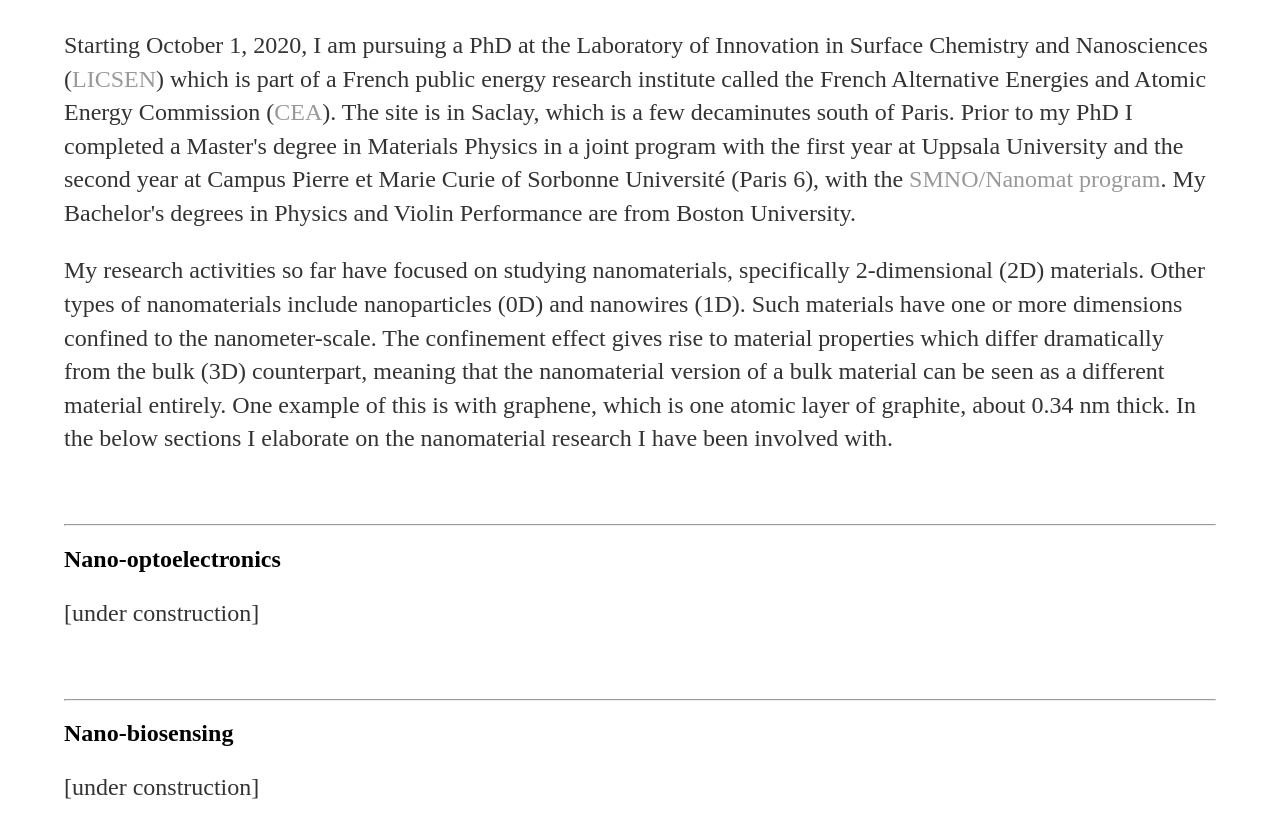
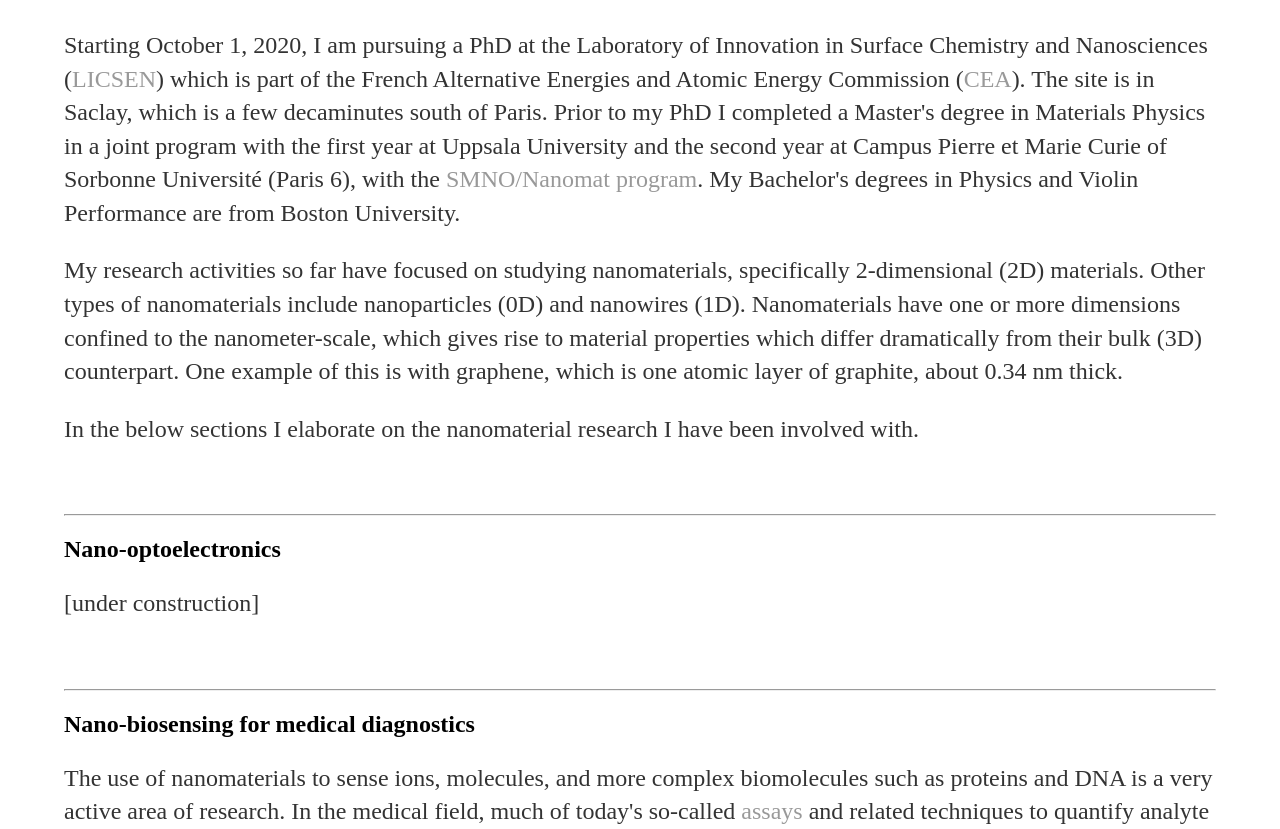
Before and after one commit to nullberg/mywebsite, a plain HTML site: page research-activities.html in a window 1280 px wide. Shown: the part 184-1013 px from the top of the page. Drawn offline with Linux system fonts and the light colour scheme.

Commit message:
Adding content in nano-biosensing section

```diff
--- a/research-activities.html
+++ b/research-activities.html
@@ -22,9 +22,11 @@
 	<h1>Research activities</h1>
 
 
-	<p>Starting October 1, 2020, I am pursuing a PhD at the Laboratory of Innovation in Surface Chemistry and Nanosciences (<a href="http://iramis.cea.fr/nimbe/licsen/">LICSEN</a>) which is part of a French public energy research institute called the French Alternative Energies and Atomic Energy Commission (<a href="https://en.wikipedia.org/wiki/French_Alternative_Energies_and_Atomic_Energy_Commission">CEA</a>). The site is in Saclay, which is a few decaminutes south of Paris. Prior to my PhD I completed a Master's degree in Materials Physics in a joint program with the first year at Uppsala University and the second year at Campus Pierre et Marie Curie of Sorbonne Université (Paris 6), with the <a href="http://master.physique.sorbonne-universite.fr/fr/m2/smno/smno.html">SMNO/Nanomat program</a>. My Bachelor's degrees in Physics and Violin Performance are from Boston University.</p>
+	<p>Starting October 1, 2020, I am pursuing a PhD at the Laboratory of Innovation in Surface Chemistry and Nanosciences (<a href="http://iramis.cea.fr/nimbe/licsen/">LICSEN</a>) which is part of the French Alternative Energies and Atomic Energy Commission (<a href="https://en.wikipedia.org/wiki/French_Alternative_Energies_and_Atomic_Energy_Commission">CEA</a>). The site is in Saclay, which is a few decaminutes south of Paris. Prior to my PhD I completed a Master's degree in Materials Physics in a joint program with the first year at Uppsala University and the second year at Campus Pierre et Marie Curie of Sorbonne Université (Paris 6), with the <a href="http://master.physique.sorbonne-universite.fr/fr/m2/smno/smno.html">SMNO/Nanomat program</a>. My Bachelor's degrees in Physics and Violin Performance are from Boston University.</p>
 
-	<p>My research activities so far have focused on studying nanomaterials, specifically 2-dimensional (2D) materials.  Other types of nanomaterials include nanoparticles (0D) and nanowires (1D).  Such materials have one or more dimensions confined to the nanometer-scale.  The confinement effect gives rise to material properties which differ dramatically from the bulk (3D) counterpart, meaning that the nanomaterial version of a bulk material can be seen as a different material entirely.  One example of this is with graphene, which is one atomic layer of graphite, about 0.34 nm thick. In the below sections I elaborate on the nanomaterial research I have been involved with.</p>
+	<p>My research activities so far have focused on studying nanomaterials, specifically 2-dimensional (2D) materials.  Other types of nanomaterials include nanoparticles (0D) and nanowires (1D).  Nanomaterials have one or more dimensions confined to the nanometer-scale, which gives rise to material properties which differ dramatically from their bulk (3D) counterpart.  One example of this is with graphene, which is one atomic layer of graphite, about 0.34 nm thick.</p>
+
+	<p>In the below sections I elaborate on the nanomaterial research I have been involved with.</p>
 
  	<br />
 	<br />
@@ -40,9 +42,13 @@
 	<br />
 	<!------------------------------------------------------------------------------------>
         <hr />
-        <h2>Nano-biosensing</h2>
+        <h2>Nano-biosensing for medical diagnostics</h2>
 
-        <p>[under construction]</p>
+        <p>The use of nanomaterials to sense ions, molecules, and more complex biomolecules such as proteins and DNA is a very active area of research.  In the medical field, much of today's so-called <a href="https://en.wikipedia.org/wiki/Lateral_flow_test">assays</a> and related techniques to quantify analyte concentrations in the blood of a patient are lengthy, involving many steps, and hence do not take place at the <a href="">point-of-care</a>. The high sensitivity of nanomaterials (which is due to high surface area to volume ratios), along with high selectivity by appropriate functionalization, makes them promising candidates.  In particular, field-effect transistor (FET) based biosensor offer the possibility to marry the world of electronic logic with biology.</p>
+
+	<p>Much of this technology has until recently been confined to research laboratories, but it has started to pick up speed in the industry, for example by <a href="https://cardeabio.com">Cardea Bio Inc.</a> which is using graphene FETs.  During an internship in 2019 I had a chance to contribute to research in nano-biosensors as part of the EU-funded <a href="https://www.smartvista.eu">SmartVista</a> project.  With my colleagues, we explored used carbon nanotubes (a 1D material) and monolayer MoS<sub>2</sub> (a 2D material), to build glucose FET biosensors.  Please see the <a href="http://urn.kb.se/resolve?urn=urn:nbn:se:uu:diva-397719">report</a> <i>Field-effect transistor based biosensing of glucose using carbon nanotubes and monolayer MoS<sub>2</sub></i> if curious for more information.</p>
+
+
 
         <br />
 	<br />
```
